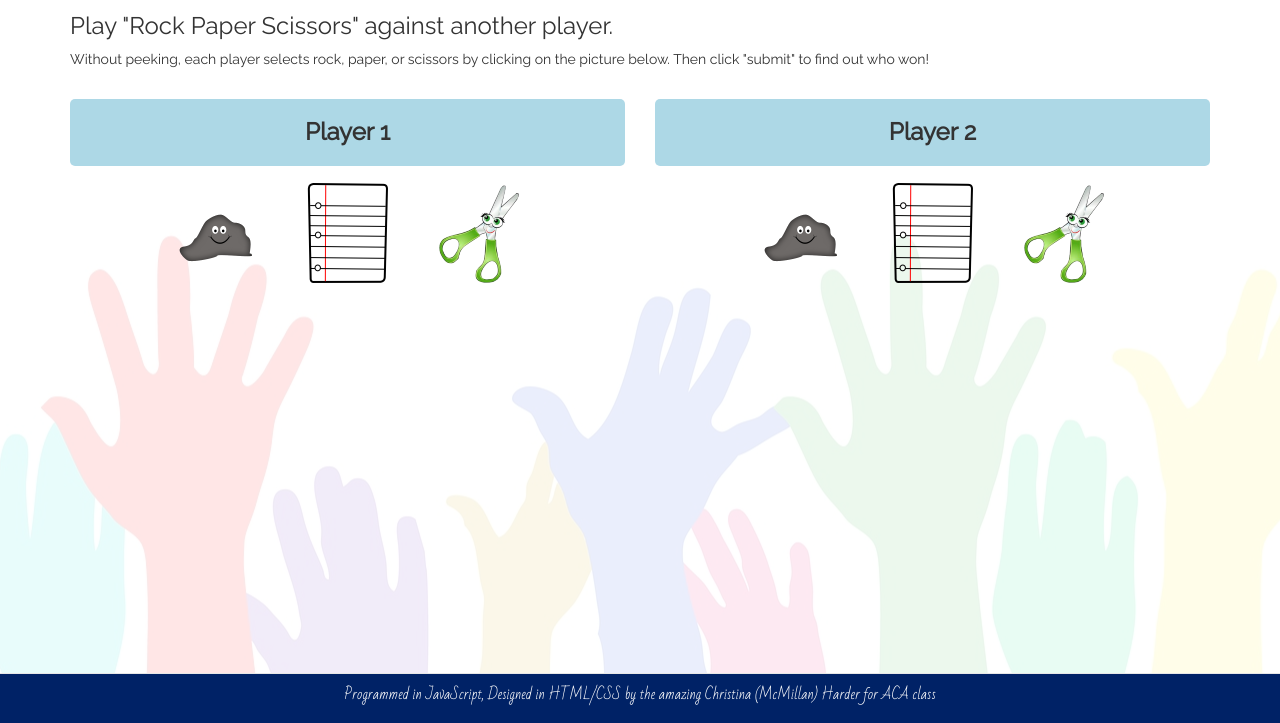
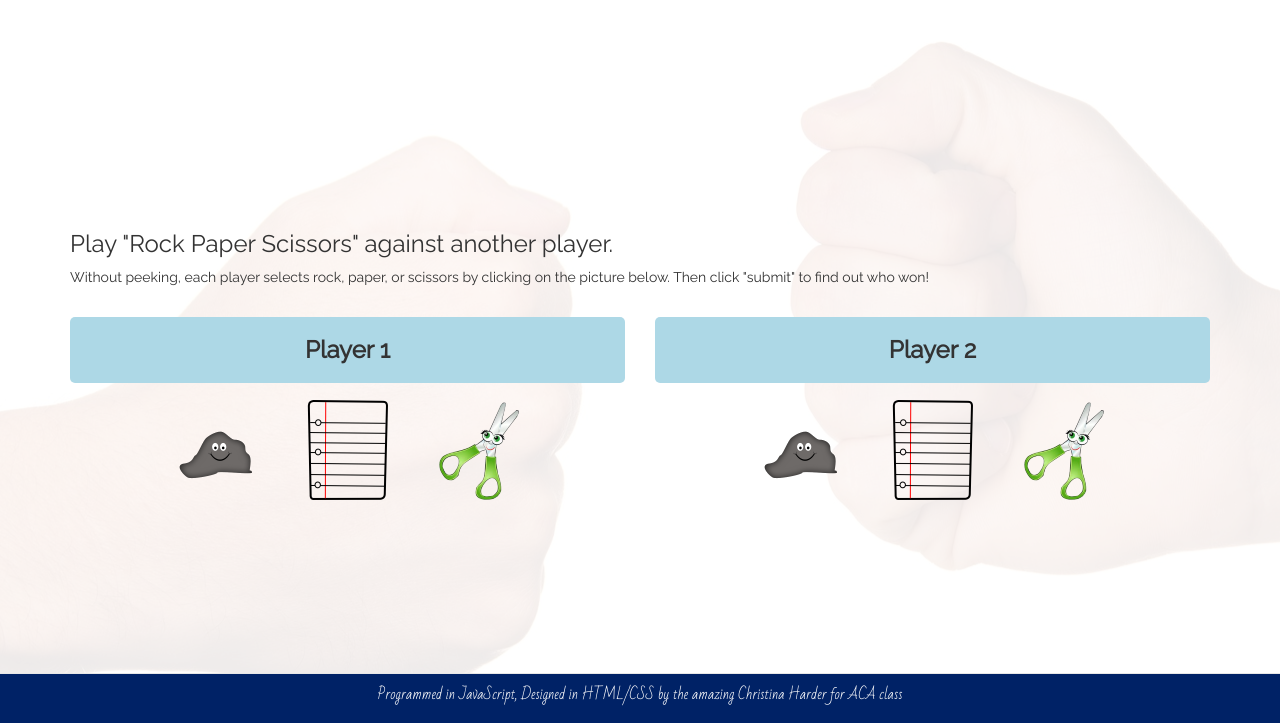
Before and after one commit to nina2cool/nina2cool.github.io, a plain HTML site: page portfolio_js/RockPaperScissors/index.html in a window 1280 px wide. Shown: the part 77-800 px from the top of the page. Drawn offline with Linux system fonts and the light colour scheme.

Commit message:
updated rock paper scissors

```diff
--- a/portfolio_js/RockPaperScissors/css/style.css
+++ b/portfolio_js/RockPaperScissors/css/style.css
@@ -1,7 +1,8 @@
 body {
   margin-top: 70px;
+  padding-top: 17%;
   font-family: 'Raleway', sans-serif;
-    background: linear-gradient(rgba(255, 255, 255, 0.9), rgba(255, 255, 255, 0.9)), url(../img/background.jpg) no-repeat center;
+  background: linear-gradient(rgba(255, 255, 255, 0.9), rgba(255, 255, 255, 0.9)), url(../img/hands.jpg) no-repeat center;
 }
 
 .navbar {
@@ -30,10 +31,6 @@ body {
   font-family: 'Bad Script', cursive;
 }
 
-footer {
-    margin-top: 70px;
-}
-
 footer p {
   margin-top: 10px;
 }
--- a/portfolio_js/RockPaperScissors/index.html
+++ b/portfolio_js/RockPaperScissors/index.html
@@ -107,7 +107,7 @@
   <footer class="navbar navbar-default navbar-fixed-bottom navbar-custom">
     <div class="container text-center fancy_font">
       <p>
-                Programmed in JavaScript, Designed in HTML/CSS by the amazing Christina (McMillan) Harder for ACA class
+        Programmed in JavaScript, Designed in HTML/CSS by the amazing Christina Harder for ACA class
       </p>
     </div>
   </footer>
```
Also changed, not shown: img/paper.png (deleted), img/rome.jpg (deleted), portfolio_js/RockPaperScissors/img/hands.jpg (added). Lines whose indentation alone changed are shown as unchanged.
